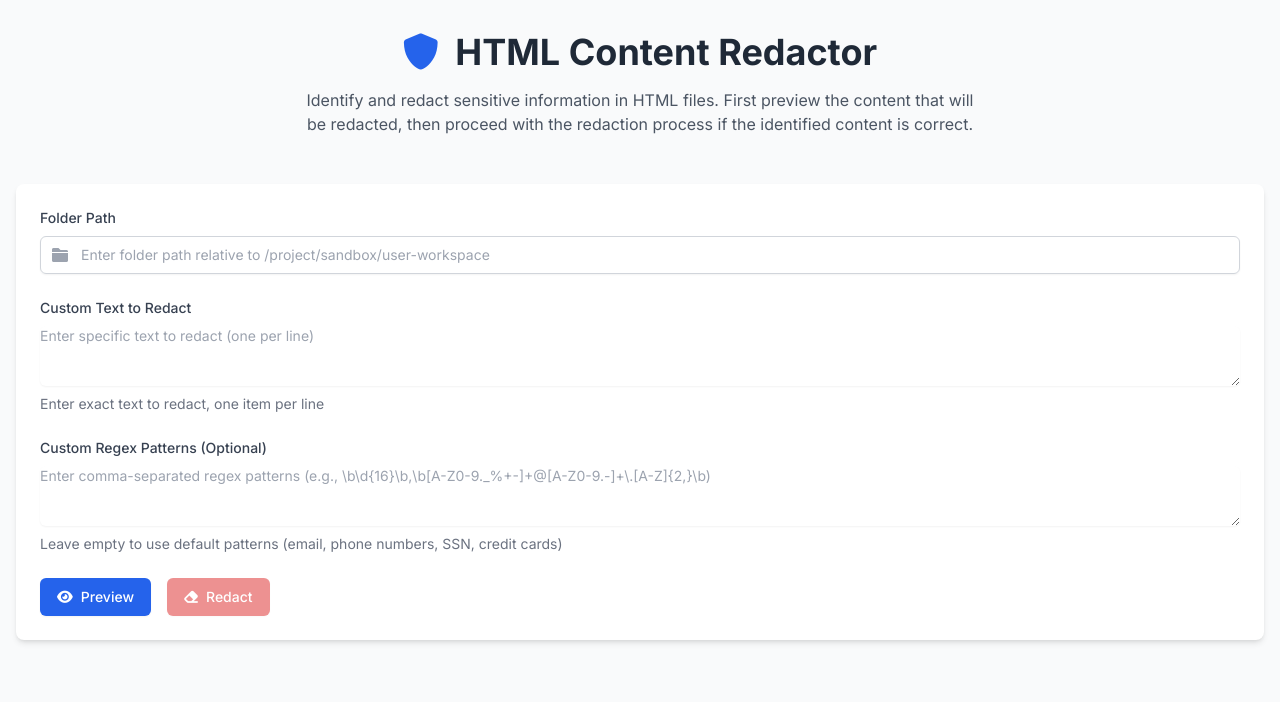
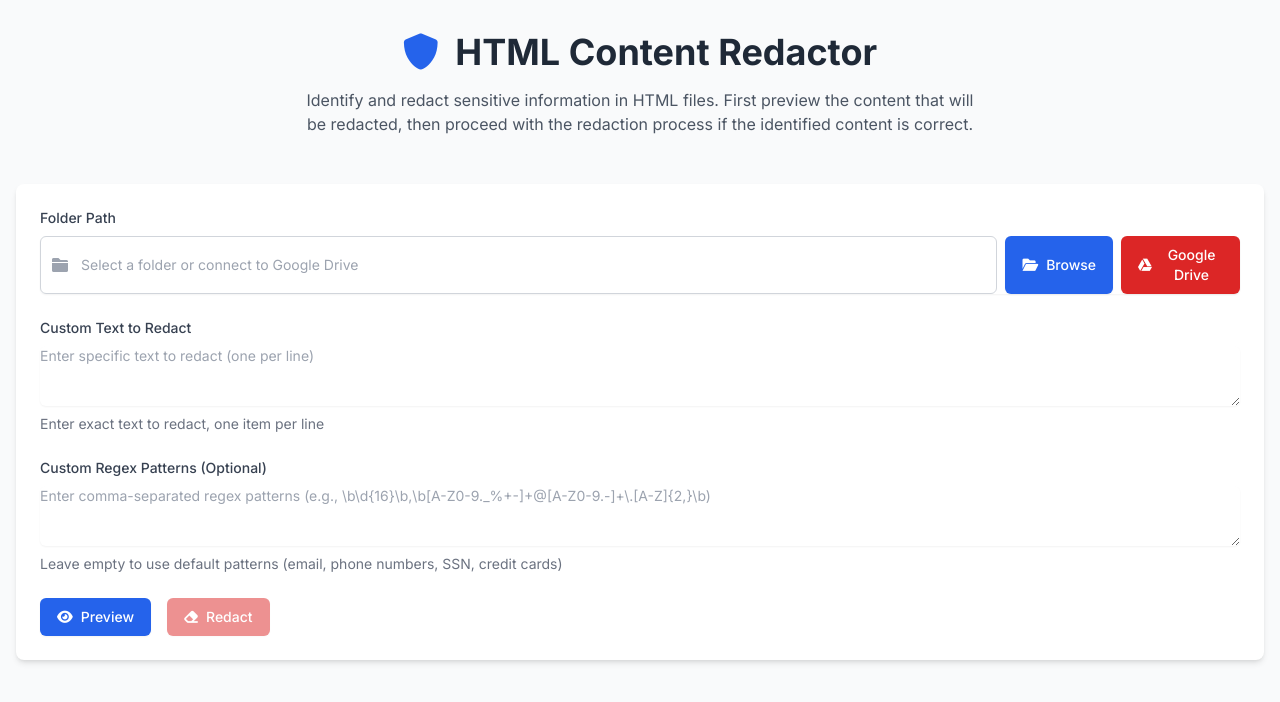
Before and after one commit to phy86/HTMLRedactionTool, a website: page redactor-app/public/index.html in a window 1280 px wide. Drawn offline with nearby package versions, Linux system fonts and the light colour scheme.

Commit message:
Add redactor-app/public/index.html 1742584764967

```diff
--- a/redactor-app/public/index.html
+++ b/redactor-app/public/index.html
@@ -35,14 +35,39 @@
                         <div class="absolute inset-y-0 left-0 pl-3 flex items-center pointer-events-none">
                             <i class="fas fa-folder text-gray-400"></i>
                         </div>
+                        <div class="flex space-x-2">
+                            <input
+                                type="text"
+                                id="folderPath"
+                                name="folderPath"
+                                class="focus:ring-blue-500 focus:border-blue-500 block w-full pl-10 pr-12 sm:text-sm border border-gray-300 rounded-md p-2"
+                                placeholder="Select a folder or connect to Google Drive"
+                                required
+                                readonly
+                            >
+                            <button
+                                type="button"
+                                id="localFolderBtn"
+                                class="inline-flex items-center px-4 py-2 border border-transparent text-sm font-medium rounded-md shadow-sm text-white bg-blue-600 hover:bg-blue-700 focus:outline-none focus:ring-2 focus:ring-offset-2 focus:ring-blue-500"
+                            >
+                                <i class="fas fa-folder-open mr-2"></i>
+                                Browse
+                            </button>
+                            <button
+                                type="button"
+                                id="googleDriveBtn"
+                                class="inline-flex items-center px-4 py-2 border border-transparent text-sm font-medium rounded-md shadow-sm text-white bg-red-600 hover:bg-red-700 focus:outline-none focus:ring-2 focus:ring-offset-2 focus:ring-red-500"
+                            >
+                                <i class="fab fa-google-drive mr-2"></i>
+                                Google Drive
+                            </button>
+                        </div>
                         <input
-                            type="text"
-                            id="folderPath"
-                            name="folderPath"
-                            class="focus:ring-blue-500 focus:border-blue-500 block w-full pl-10 pr-12 sm:text-sm border border-gray-300 rounded-md p-2"
-                            placeholder="Enter folder path relative to /project/sandbox/user-workspace"
-                            required
-                            autocomplete="off"
+                            type="file"
+                            id="folderPicker"
+                            webkitdirectory
+                            directory
+                            class="hidden"
                         >
                     </div>
                 </div>
```
